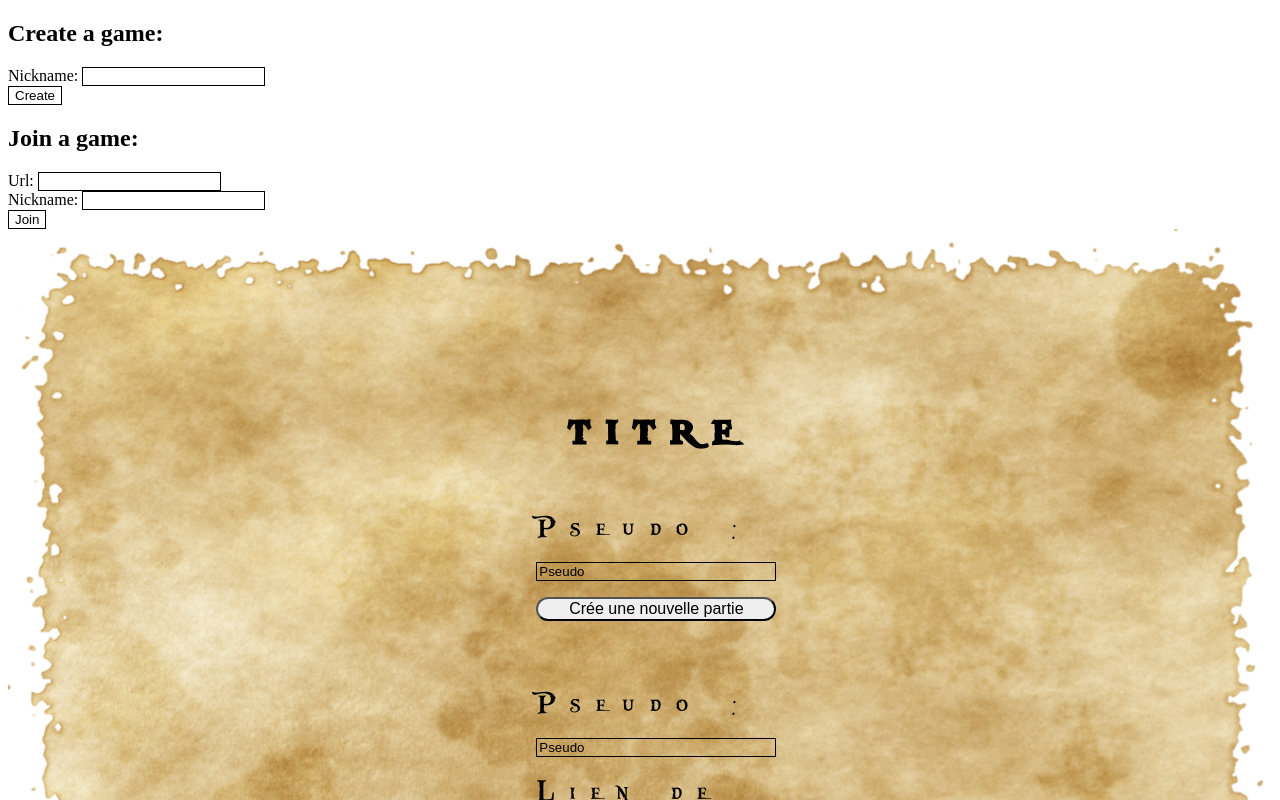
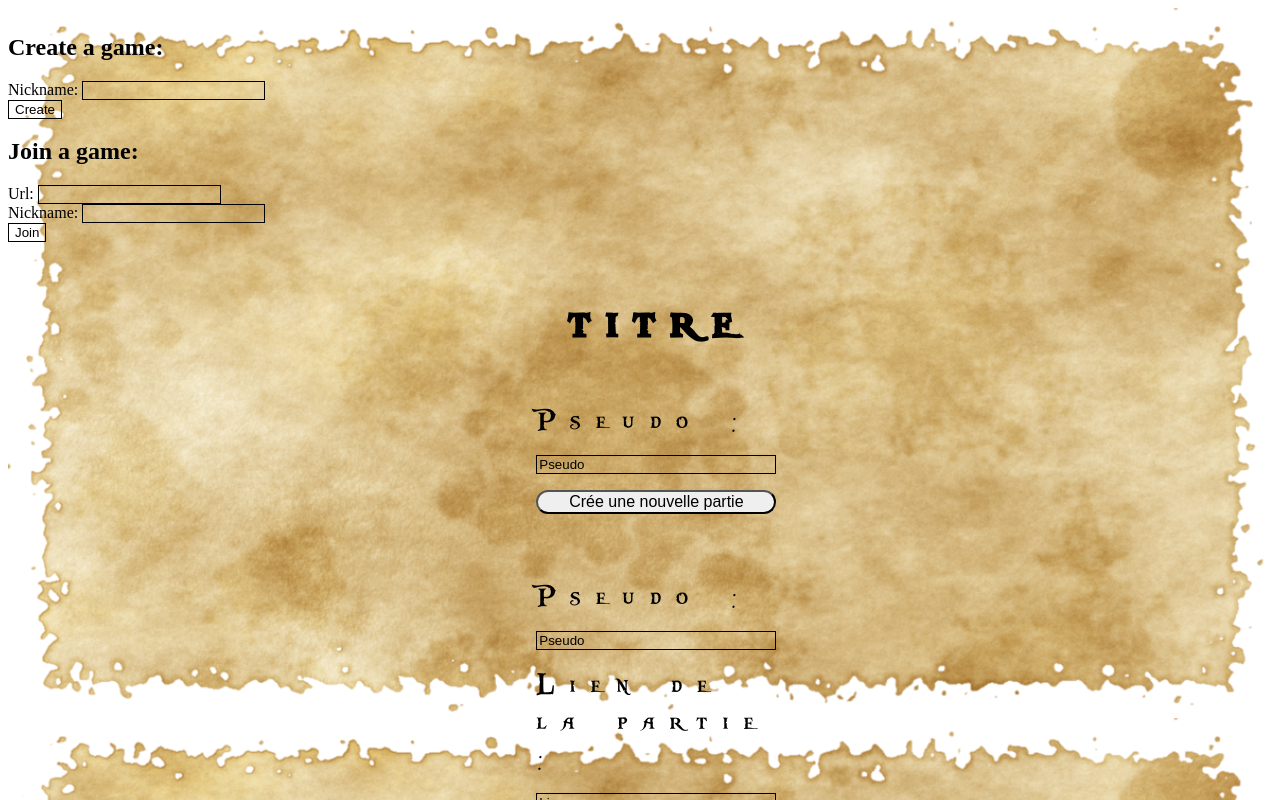
Before and after one commit to AnasMama/create-story, a React (Vite) app in the folder frontend/: page / in a window 1280 px wide. Shown: the top 800 px of the page. Built offline with nearby package versions, Linux system fonts and the light colour scheme.

Commit message:
ajustement des liens création et rejoindre dans home

```diff
--- a/frontend/src/App.jsx
+++ b/frontend/src/App.jsx
@@ -1,9 +1,5 @@
 import { Route, Routes } from "react-router-dom";
 import "./App.css";
-import { useState } from "react";
-import GameView from "./components/GameView";
-import GameJoin from "./components/GameJoin";
-import GameCreate from "./components/GameCreate";
 import EndGame from "./pages/EndGame";
 import FirstTurn from "./pages/FirstTurn";
 import GameStart from "./pages/GameStart";
@@ -11,13 +7,8 @@ import Home from "./pages/Home";
 import Turn from "./pages/Turn";
 
 function App() {
-  const [url, setUrl] = useState("");
-
   return (
     <div className="App">
-      <GameCreate url={url} setUrl={setUrl} />
-      <GameJoin url={url} setUrl={setUrl} />
-      <GameView url={url} setUrl={setUrl} />
       <Routes>
         <Route path="/" element={<Home />} />
         <Route path="/game-start" element={<GameStart />} />
--- a/frontend/src/pages/Home.jsx
+++ b/frontend/src/pages/Home.jsx
@@ -1,8 +1,16 @@
 import "../style/home.css";
+import { useState } from "react";
+import GameCreate from "../components/GameCreate";
+import GameJoin from "../components/GameJoin";
+import GameView from "../components/GameView";
 
 function Home() {
+  const [url, setUrl] = useState("");
   return (
     <div className="home">
+      <GameCreate url={url} setUrl={setUrl} />
+      <GameJoin url={url} setUrl={setUrl} />
+      <GameView url={url} setUrl={setUrl} />
       <div className="container">
         <div className="title">
           <h1>titre</h1>
```
